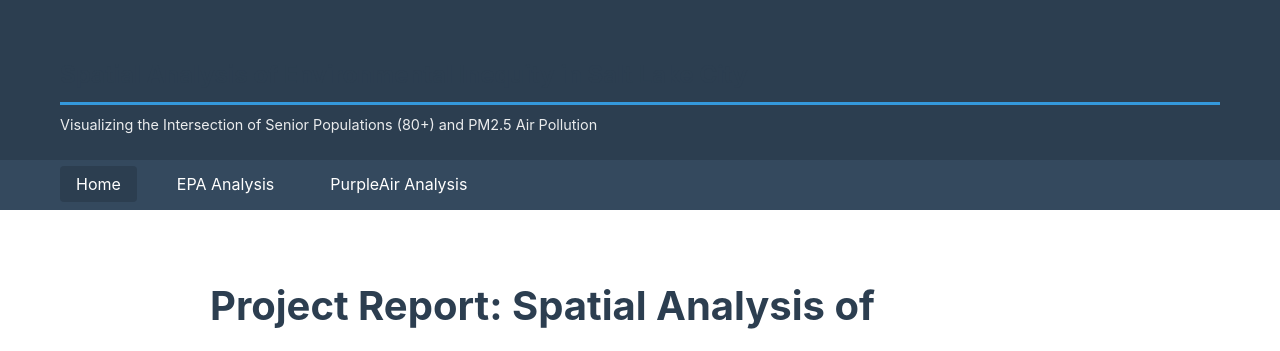
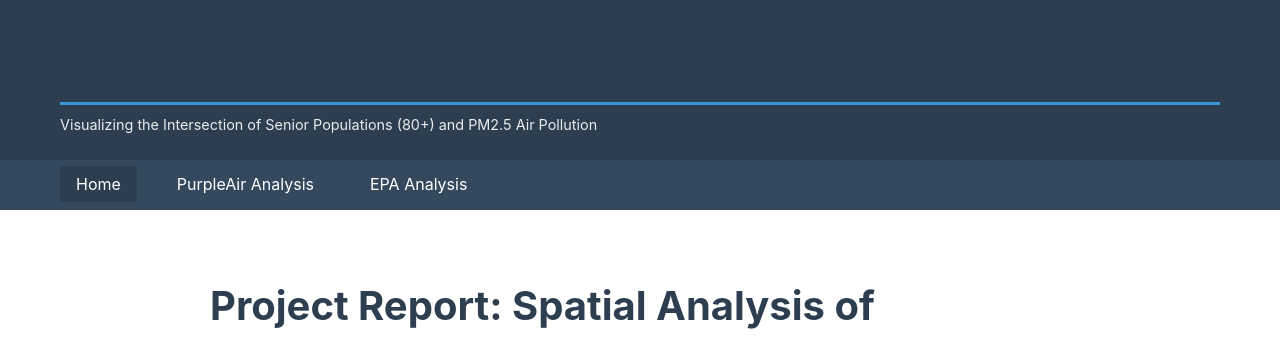
Before and after one commit to Loadingname91/AirQualityVsAgeDemographics, a Jekyll site: the page built from index.md, in a window 1280 px wide and 900 px high. Shown: the top 351 px of the window. Built offline with Jekyll 4.4.1, drawn with Linux system fonts in a browser that asks for light colours.

Commit message:
Fix navigation link order for EPA Analysis to ensure correct active state detection

```diff
--- a/_includes/navigation.html
+++ b/_includes/navigation.html
@@ -1,5 +1,5 @@
 <ul>
     <li><a href="{{ '/' | relative_url }}" {% if page.url == '/' or page.url == '/index.html' %}class="active"{% endif %}>Home</a></li>
+    <li><a href="{{ '/purpleair-analysis' | relative_url }}" {% if page.url contains '/purpleair-analysis' %}class="active"{% endif %}>PurpleAir Analysis</a></li>
     <li><a href="{{ '/epa-analysis' | relative_url }}" {% if page.url contains '/epa-analysis' %}class="active"{% endif %}>EPA Analysis</a></li>
-    <li><a href="{{ '/purpleair-analysis' | relative_url }}" {% if page.url contains '/purpleair-analysis' %}class="active"{% endif %}>PurpleAir Analysis</a></li>
 </ul>
```
